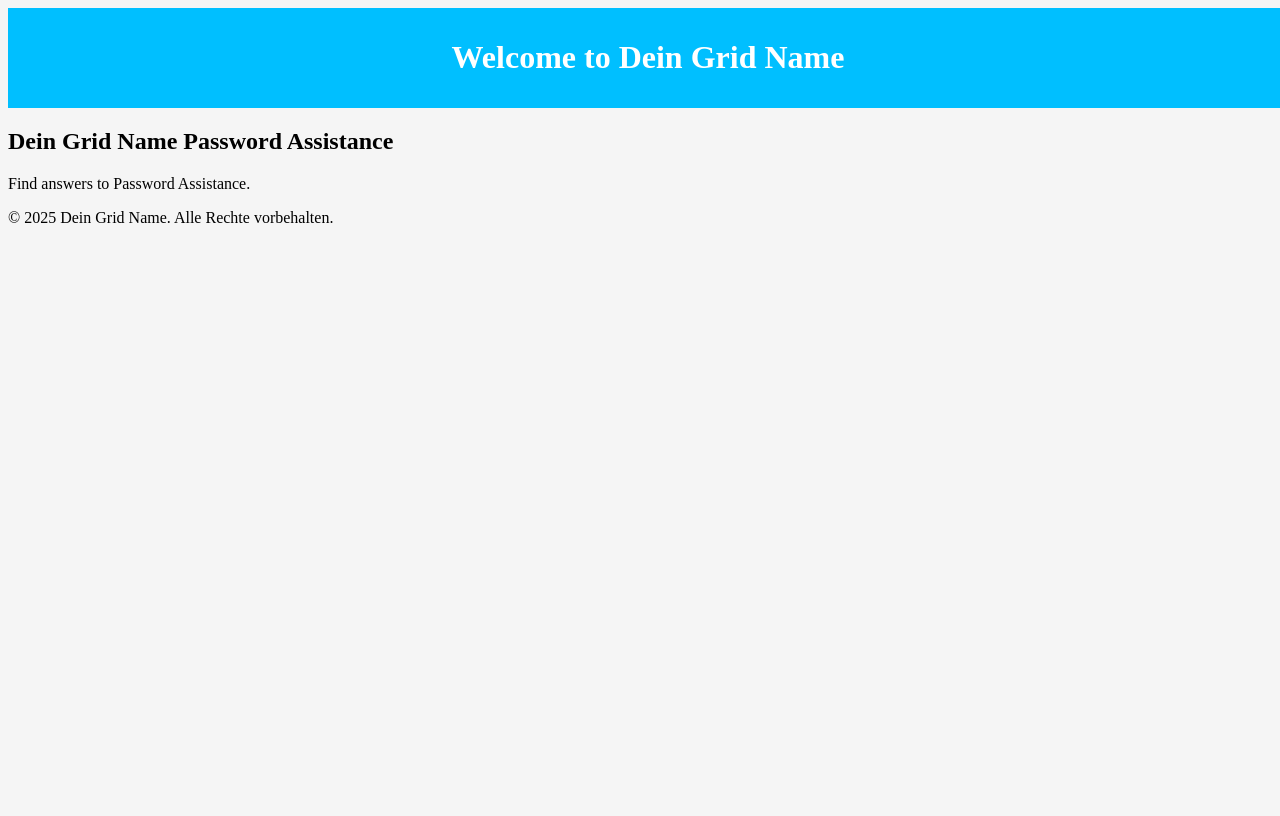
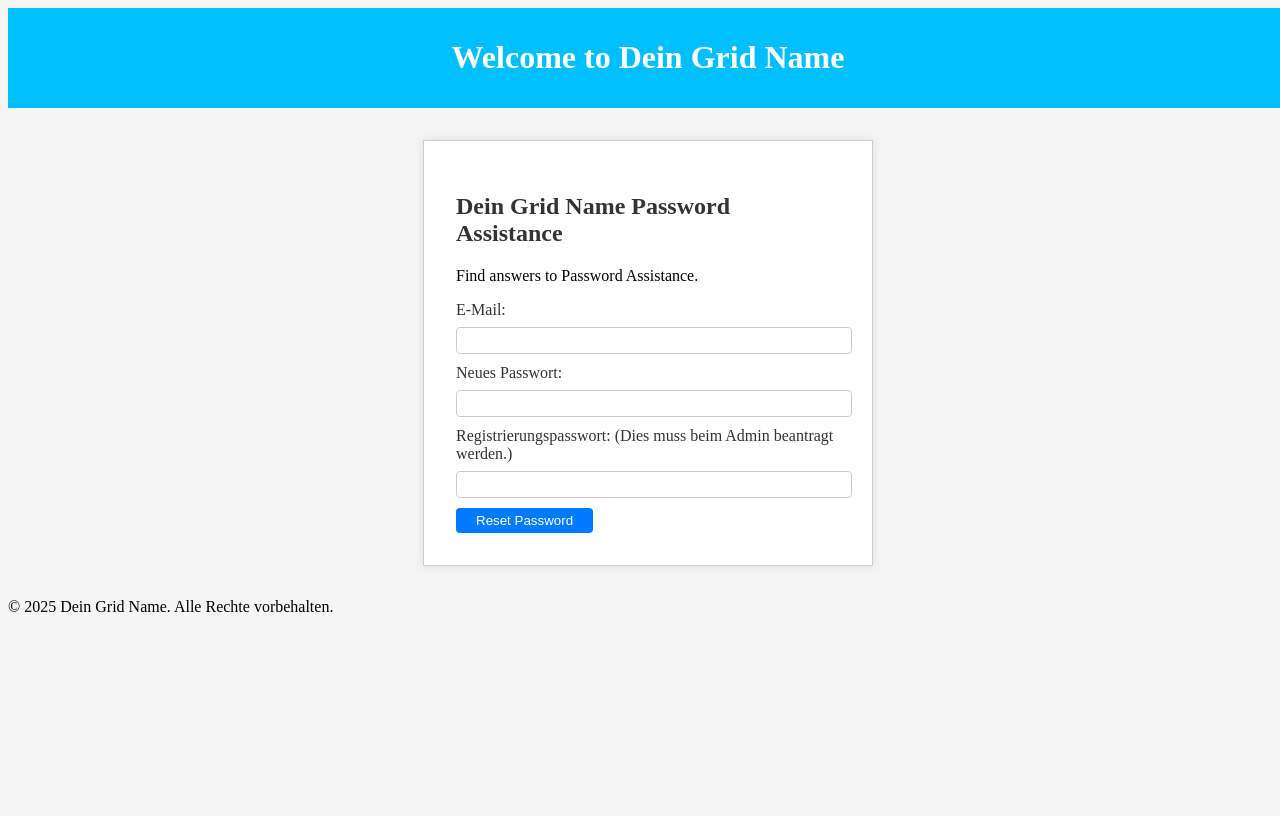
Before and after one commit to ManfredAabye/OpenSim.Webinterface, a PHP site: page /passwordreset.php in a window 1280 px wide. Run offline with PHP 8.4, Linux system fonts and the light colour scheme.

Commit message:
09022025

```diff
--- a/passwordreset.php
+++ b/passwordreset.php
@@ -4,9 +4,65 @@ include 'include/config.php';
 include 'include/header.php';
 ?>
 
+<style>
+htmlBody {font-family: Arial, sans-serif; background-color: #f4f4f4; margin: 0; padding: 0;}
+main {width: 30%; margin: 2em auto; padding: 2em; background-color: #ffffff; border: 1px solid #ccc; box-shadow: 0 0 10px rgba(0, 0, 0, 0.1);}
+h2 {color: #333;}
+form label {display: block; margin-bottom: 0.5em; color: #333;}
+form input[type="text"], form input[type="password"] {width: 100%; padding: 5px; margin-bottom: 10px; border: 1px solid #ccc; border-radius: 4px;}
+form input[type="submit"] {padding: 5px 20px; background-color: #007BFF; color: #ffffff; border: none; border-radius: 4px; cursor: pointer;}
+form input[type="submit"]:hover {background-color: #0056b3;}
+</style>
+
 <main>
     <h2><?php echo SITE_NAME; ?> Password Assistance</h2>
     <p>Find answers to Password Assistance.</p>
+
+    <?php
+    if ($_SERVER['REQUEST_METHOD'] === 'POST') {
+        // Validate and sanitize user input
+        $email = filter_input(INPUT_POST, 'email', FILTER_VALIDATE_EMAIL);
+        $new_password = filter_input(INPUT_POST, 'new_password', FILTER_SANITIZE_STRING);
+        $reg_pass = filter_input(INPUT_POST, 'reg_pass', FILTER_SANITIZE_STRING);
+
+        // List of valid registration passwords
+        $registration_passwords = ["aTzWGY8gdH4jNxC9", "nrUFDfxbZGP8NBj8", "YMXKGhNg2eWXVNqp"];
+
+        if ($email && $new_password && $reg_pass) {
+            if (in_array($reg_pass, $registration_passwords)) {
+                $hashed_password = password_hash($new_password, PASSWORD_BCRYPT);
+                $con = mysqli_connect(DB_SERVER, DB_USERNAME, DB_PASSWORD, DB_NAME);
+
+                // Update the user's password in the database
+                $stmt = $con->prepare("UPDATE UserAccounts SET PasswordHash = ? WHERE Email = ?");
+                $stmt->bind_param("ss", $hashed_password, $email);
+
+                if ($stmt->execute()) {
+                    echo "<p>Password reset successfully!</p>";
+                } else {
+                    echo "<p>Error resetting password. Please try again.</p>";
+                }
+
+                $stmt->close();
+                mysqli_close($con);
+            } else {
+                echo "<p>Invalid registration password.</p>";
+            }
+        } else {
+            echo "<p>Please enter a valid email address, new password, and registration password.</p>";
+        }
+    }
+    ?>
+
+    <form method="post" action="">
+        <label for="email">E-Mail:</label>
+        <input type="text" id="email" name="email" required><br>
+        <label for="new_password">Neues Passwort:</label>
+        <input type="password" id="new_password" name="new_password" required><br>
+        <label for="reg_pass">Registrierungspasswort: (Dies muss beim Admin beantragt werden.)</label>
+        <input type="password" id="reg_pass" name="reg_pass" required><br>
+        <input type="submit" value="Reset Password">
+    </form>
 </main>
 
 <?php include 'include/footer.php'; ?>
```
